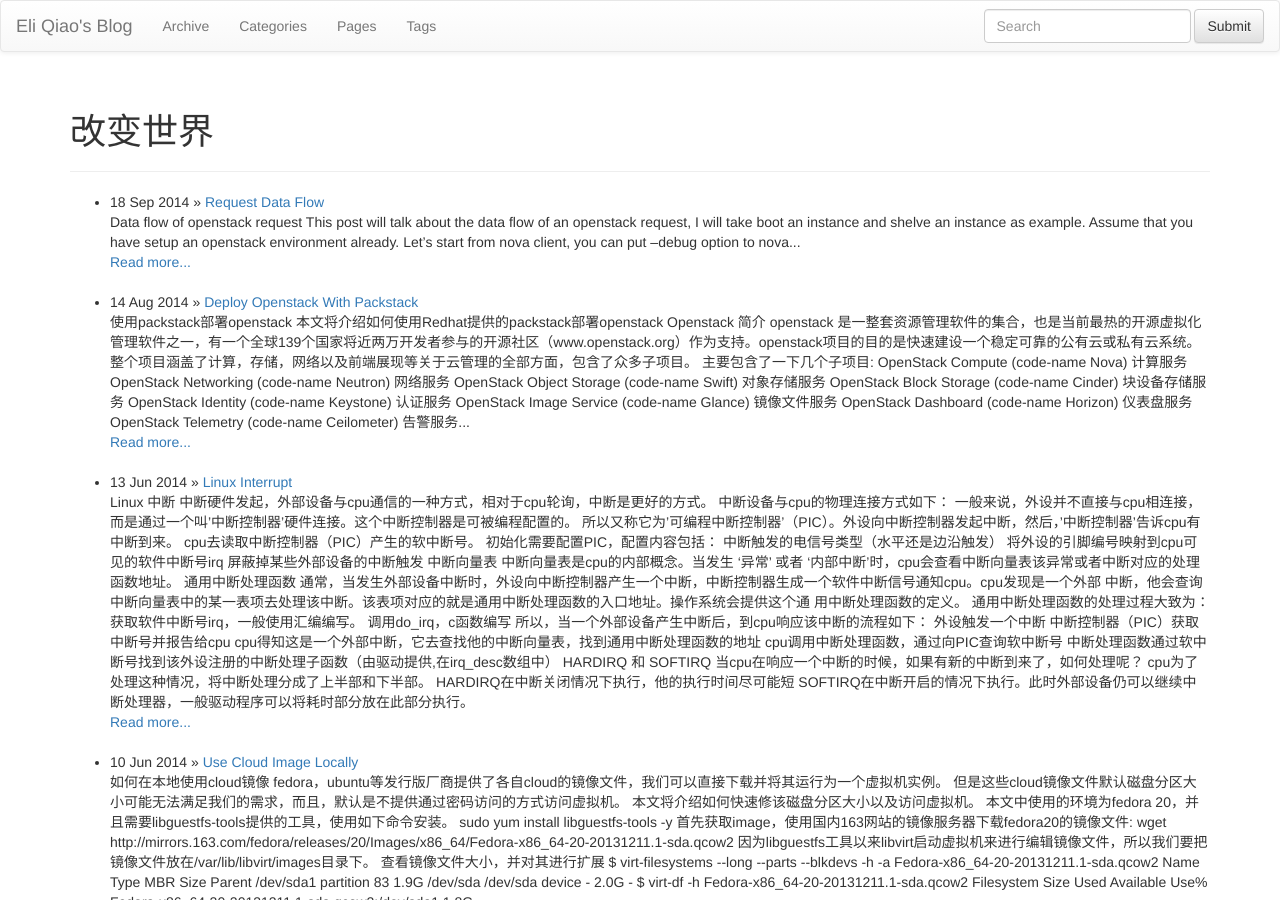
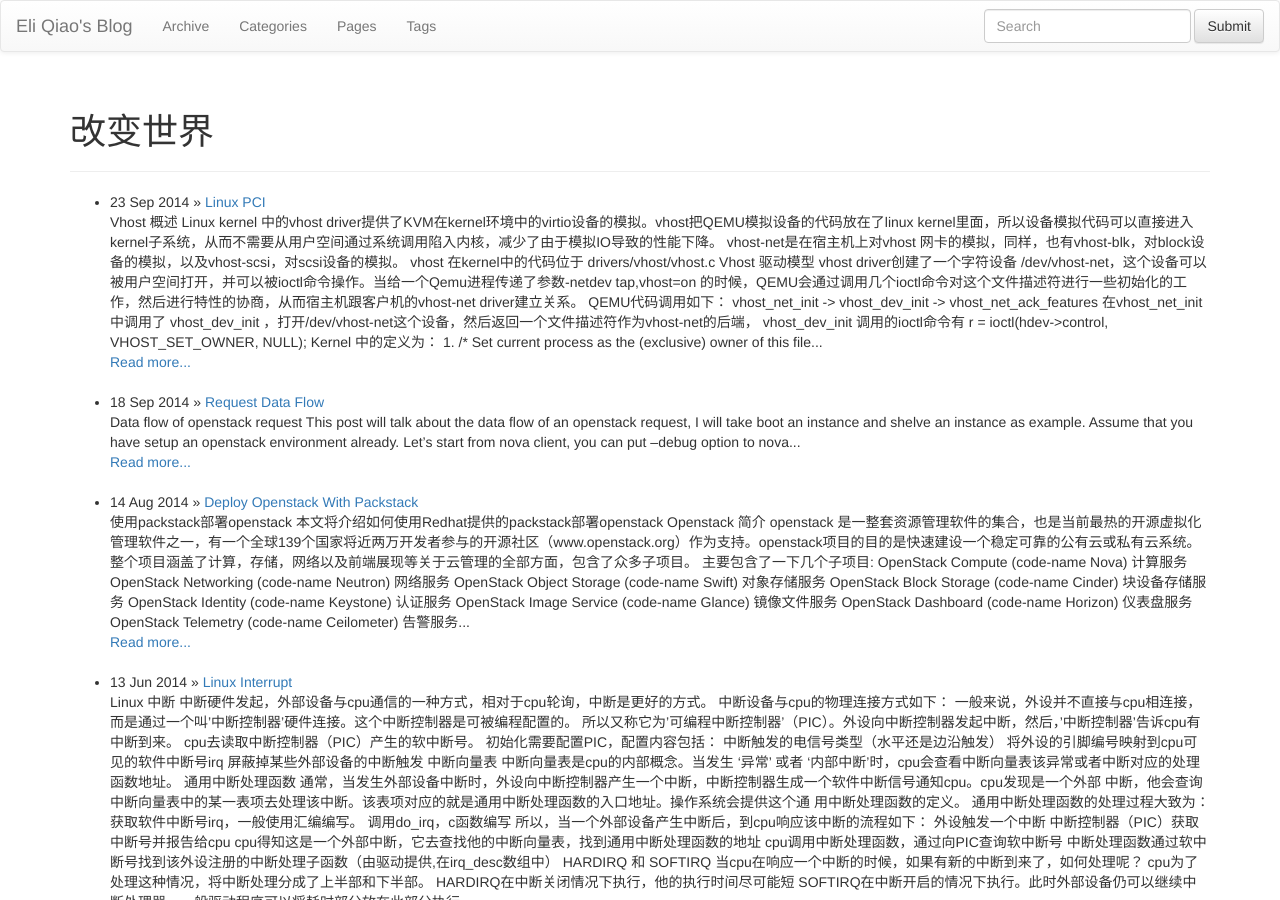
Before and after one commit to taget/taget.github.io, a Jekyll site: the page built from index.md, in a window 1280 px wide and 900 px high. Built offline with Jekyll 4.4.1, drawn with Linux system fonts in a browser that asks for light colours; nearby versions of some CDN libraries; library files that are not in the unit come from our copies.

Commit message:
Add vhost-net

```diff
--- a/_includes/JB/pages_list
+++ b/_includes/JB/pages_list
@@ -28,6 +28,7 @@ Usage:
       {% if group == null or group == node.group %}
       	{% if page.url == node.url %}
       	<li class="active"><a href="{{ BASE_PATH }}{{node.url}}" class="active">{{node.title}}</a></li>
+      	<li class="active"><a href="{{ BASE_PATH }}{{node.url}}" class="active">{{node.title}}</a></li>
       	{% else %}
       	<li><a href="{{ BASE_PATH }}{{node.url}}">{{node.title}}</a></li>
       	{% endif %}
--- a/_includes/themes/bootstrap-3/default.html
+++ b/_includes/themes/bootstrap-3/default.html
@@ -72,12 +72,16 @@
         </div><!-- /.navbar-collapse -->
       </nav>
 
-      <div class="container">
-        {{ content }}
+      <div>
+        <div class="container">
+            {{ content }}
+        </div>
+        <div id="side">
+            <p>blaaa</p>
+        </div>
       </div>
 
     </div>
-
     <div id="footer">
       <div class="container">
         <p>&copy; {{ site.time | date: '%Y' }} {{ site.author.name }}
--- /dev/null
+++ b/_posts/linux/2014-09-23-vhost.md
@@ -0,0 +1,128 @@
+---
+layout: post
+title: "Linux PCI"
+description: ""
+category:
+tags: [linux]
+---
+{% include JB/setup %}
+
+# Vhost 概述
+Linux kernel 中的vhost driver提供了KVM在kernel环境中的virtio设备的模拟。vhost把QEMU模拟设备的代码放在了linux kernel里面，所以设备模拟代码可以直接进入kernel子系统，从而不需要从用户空间通过系统调用陷入内核，减少了由于模拟IO导致的性能下降。
+
+vhost-net是在宿主机上对vhost 网卡的模拟，同样，也有vhost-blk，对block设备的模拟，以及vhost-scsi，对scsi设备的模拟。
+
+vhost 在kernel中的代码位于 drivers/vhost/vhost.c
+
+
+## Vhost 驱动模型
+
+vhost driver创建了一个字符设备 /dev/vhost-net，这个设备可以被用户空间打开，并可以被ioctl命令操作。当给一个Qemu进程传递了参数-netdev tap,vhost=on 的时候，QEMU会通过调用几个ioctl命令对这个文件描述符进行一些初始化的工作，然后进行特性的协商，从而宿主机跟客户机的vhost-net driver建立关系。
+QEMU代码调用如下：
+
+    vhost_net_init -> vhost_dev_init -> vhost_net_ack_features
+
+
+在vhost_net_init中调用了 vhost_dev_init ，打开/dev/vhost-net这个设备，然后返回一个文件描述符作为vhost-net的后端，
+vhost_dev_init 调用的ioctl命令有
+
+    r = ioctl(hdev->control, VHOST_SET_OWNER, NULL);
+
+Kernel 中的定义为：
+
+    1.  /* Set current process as the (exclusive) owner of this file descriptor.  This
+    2.   * must be called before any other vhost command.  Further calls to
+    3.   * VHOST_OWNER_SET fail until VHOST_OWNER_RESET is called. */
+    4.  #define VHOST_SET_OWNER _IO(VHOST_VIRTIO, 0x01)
+
+然后获取VHOST支持的特性
+
+    r = ioctl(hdev->control, VHOST_GET_FEATURES, &features);
+
+同样，kernel中的定义为：
+
+    1.  /* Features bitmask for forward compatibility.  Transport bits are used for
+    2.   * vhost specific features. */
+    3.  #define VHOST_GET_FEATURES      _IOR(VHOST_VIRTIO, 0x00, __u64)
+
+
+QEMU中用vhost_net 这个数据结构代表打开的vhost_net 实例：
+
+
+    1.  struct vhost_net {
+    2.      struct vhost_dev dev;
+    3.      struct vhost_virtqueue vqs[2];
+    4.      int backend;
+    5.      NetClientState *nc;
+    6.  };
+
+使用ioctl设置完后，QEMU注册memory_listener 回调函数:
+
+    1.  hdev->memory_listener = (MemoryListener) {
+    2.      .begin = vhost_begin,
+    3.      .commit = vhost_commit,
+    4.      .region_add = vhost_region_add,
+    5.      .region_del = vhost_region_del,
+    6.      .region_nop = vhost_region_nop,
+    7.      .log_start = vhost_log_start,
+    8.      .log_stop = vhost_log_stop,
+    9.      .log_sync = vhost_log_sync,
+    10.     .log_global_start = vhost_log_global_start,
+    11.     .log_global_stop = vhost_log_global_stop,
+    12.     .eventfd_add = vhost_eventfd_add,
+    13.     .eventfd_del = vhost_eventfd_del,
+    14.     .priority = 10
+    15. };
+
+
+vhost_region_add 是为了将QEMU guest的地址空间映射到vhost driver
+
+最后进行特性的协商:
+
+
+    1.  /* Set sane init value. Override when guest acks. */
+    2.  vhost_net_ack_features(net, 0);
+
+
+与此同时，kernel中要创建一个kernel thread 用于处理I/O事件和设备的模拟。
+kernel代码 drivers/vhost/vhost.c：
+
+在vhost_dev_set_owner中，调用了这个函数用于创建worker线程（线程名字为vhost-qemu+进程pid）
+
+
+![arc of vhost](/assets/images/vhost-net.jpg)
+
+
+## Kernel 中的virtio 模拟
+
+vhost并没有完全模拟一个pci设备，相反，它只把自己限制在对virtqueue的操作上。
+
+worker thread 一直等待virtqueue的数据，对于vhost-net来说，当virtqueue的tx队列中有数据了，它会把数据传送到与其相关联的tap设备文件描述符上。
+
+相反，worker thread 也要进行tap文件描述符的轮询，对于vhost-net，当tap文件描述符有数据到来时候，worker thread会被唤醒，然后将数据传送到rx队列中。
+
+
+
+## vhost的在用户空间的接口
+
+
+数据已经准备好了，如何通知客户机呢？
+
+从vhost模块的依赖性可以得知，vhost这个模块并没有依赖于kvm 模块，也就是说，理论上其他应用只要实现了和vhost接口，也可以调用vhost来进行数据传输的加速。
+
+但也正是因为vhost跟kvm模块没什么关系，当QEMU（KVM）guest把数据放到tx队列（virtqueue）上之后，它是没有办法直接通知vhost数据准备了的。
+
+不过，vhost 设置了一个eventfd文件描述符，这个文件描述符被前面我们提到的worker thread 监控，所以QEMU可以通过向eventfd发送消息告诉vhost数据准备好了。
+
+QEMU的做法是这样的，在QEMU中注册一个ioeventfd，当guest 发生I/O退出了，会被KVM捕捉到，KVM向vhost发送eventfd从而告知vhost KVM guest已经准备好数据了。由于 worker thread监控这个eventfd，在收到消息后，知道guest已经把数据放到了tx队列，可以进行对戏
+
+vhost通过发出一个guest中断，通过KVM提供的irqevent，告诉guest需要传送的buffer已经放到了rx virtqueue了，QEMU（KVM）注册这个irq PCI事件，得知内核空间的数据准备好了，调用guest驱动进行数据的读取。
+
+所以，总的来说 vhost 实例需要知道的有三样
+
+
+*   guest的内存映射，也就是virtqueue，用于数据的传输
+*   qemu kick eventfd，vhost接收guest发送的消息，该消息被worker thread捕获
+*   call event（irqfd）用于通知guest
+
+以上三点在QEMU初始化的时候准备好，数据的传输只在内核空间就完成了，不需要QEMU进行干预，所以这也是为什么使用vhost进行传输数据高效的原因。
```
Also changed, not shown: assets/images/vhost-net.jpg (added), 11 other files.
